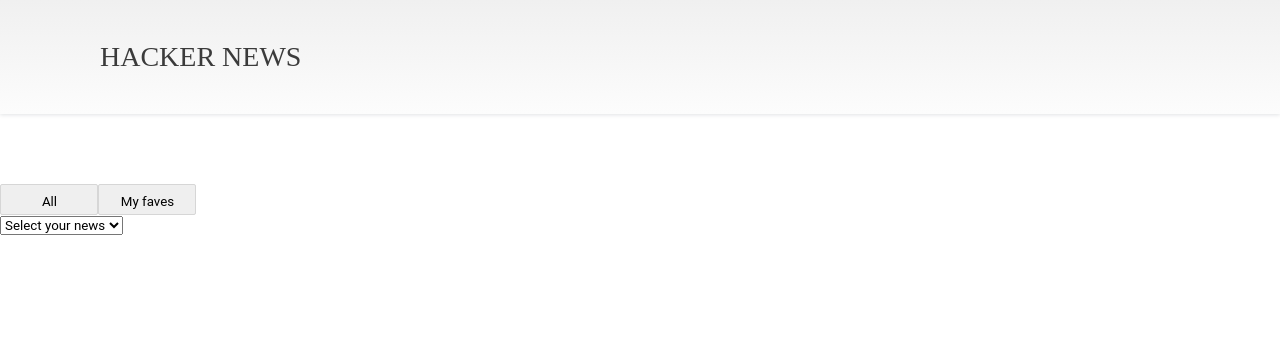
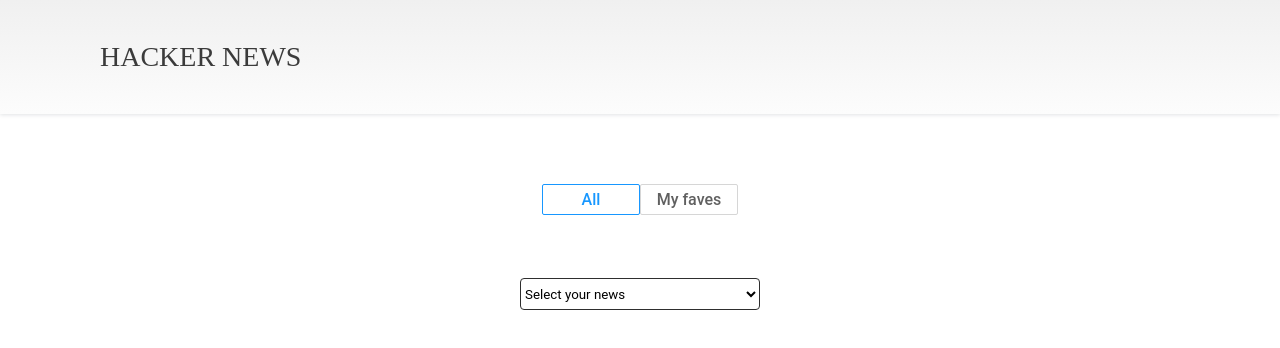
Before and after one commit to matax123/hacker-news, a React (Create React App) app: page / in a window 1280 px wide. Shown: the top 348 px of the page. Built offline with nearby package versions, Linux system fonts and the light colour scheme.

Commit message:
feat: styles for select and buttons in app component

```diff
--- a/src/App.tsx
+++ b/src/App.tsx
@@ -36,14 +36,19 @@
       <main className='app__content'>
         <section>
           <div>
-            <button className='app__button-all' onClick={() => { setAllNews(true) }}>
+            <button className={allNews ? 'app__button-all app__selected-button' : 'app__button-all'} onClick={() => { setAllNews(true) }}>
               All
             </button>
-            <button className='app__button-my-faves' onClick={() => { setAllNews(false) }}>
+            <button className={!allNews ? 'app__button-my-faves app__selected-button' : 'app__button-my-faves'} onClick={() => { setAllNews(false) }}>
               My faves
             </button>
           </div>
-          <div>
+        </section>
+        <section className='app__news-container'>
+            <div className='app__news-grid'>
+              <div className='app__select-news-container' style={
+                allNews ? { visibility: 'visible' } : { visibility: 'hidden' }
+              }>
                 <select onChange={async (e) => {
                   if (e.target.value !== 'default') {
                     await fetchNews(e.target.value).then(res => setNewsArray(res));
@@ -56,8 +61,8 @@
                   <option value="Vue">Vue</option>
                 </select>
               </div>
-        </section>
-        <section className='app__news'>
+
+              <div className='app__news'>
                 {allNews ?
                   <div>
                     {
@@ -81,6 +86,9 @@
                     }
                   </div>
                 }
+              </div>
+            </div>
+
         </section>
       </main>
     </div>
--- a/src/styles/App.css
+++ b/src/styles/App.css
@@ -20,36 +20,98 @@
   color: #3b3b3b;
 }
 
-.app__button-all{
+.app__content>section:nth-child(1) {
+  display: flex;
+  flex-direction: column;
+  justify-content: center;
+  align-items: center;
+}
+
+.app__button-all {
   width: 98px;
   height: 31px;
-  padding: 3px 39px 0 40px;
   border-radius: 2px;
   border: solid 1px #d6d6d6;
+  cursor: pointer;
+  background-color: white;
+  font-size: 16px;
+  font-weight: 500;
+  font-stretch: normal;
+  font-style: normal;
+  line-height: 1.75;
+  letter-spacing: normal;
+  text-align: center;
+  color: #606060;
 }
 
-.app__button-my-faves{
+.app__button-my-faves {
   width: 98px;
   height: 31px;
-  padding: 3px 16px 0 17px;
   border-radius: 2px;
   border: solid 1px #d6d6d6;
+  cursor: pointer;
+  background-color: white;
+  font-size: 16px;
+  font-weight: 500;
+  font-stretch: normal;
+  font-style: normal;
+  line-height: 1.75;
+  letter-spacing: normal;
+  text-align: center;
+  color: #606060;
 }
 
-.app__news{
+.app__selected-button{
+  border: solid 1px #1797ff;
+  color: #1797ff;
+}
+
+.app__news-container{
   display: flex;
   justify-content: center;
 }
 
-.app__news > div{
+.app__news-section {
+  display: flex;
+  justify-content: center;
+}
+
+.app__news-grid {
+  display: grid;
+  grid-template-columns: 1fr;
+  grid-template-rows: calc(32px + 38px) 1fr;
+  grid-column-gap: 0px;
+  grid-row-gap: 0px;
+  padding-top: 63px;
+  max-width: 1126px;
+  margin: 0 20px;
+}
+
+.app__select-news-container{
+  display: flex;
+  justify-content: flex-start;
+}
+
+.app__select-news-container>select{
+  width: 240px;
+  height: 32px;
+  border-radius: 4px;
+  border: solid 1px #2e2e2e;
+  background-color: #fff;
+}
+
+.app__news {
+  display: flex;
+  justify-content: center;
+}
+
+.app__news>div{
   display: grid;
   grid-template-columns: repeat(2, 1fr);
   grid-template-rows: 1fr;
   grid-column-gap: 0px;
   grid-row-gap: 0px;
   gap: 20px 50px;
-  padding: 0 20px;
-  margin: 20px 0px;
 }
 
 @media screen and (max-width: 1280px) {
@@ -62,7 +124,8 @@
   .app__header {
     padding-left: 30px;
   }
-  .app__news > div{
+
+  .app__news>div {
     gap: 20px 20px;
   }
 }
@@ -76,11 +139,11 @@
     width: 100%;
   }
 
-  .app__news{
+  .app__news {
     display: block;
   }
 
-  .app__news > div{
+  .app__news>div {
     display: flex;
     flex-wrap: wrap;
     justify-content: center;
--- a/src/styles/News.css
+++ b/src/styles/News.css
@@ -1,6 +1,5 @@
 .news__container{
   width: 550px;
-  height: 100%;
   border-radius: 6px;
   border: solid 1px #979797;
   background-color: #fff;
```
Lines whose indentation alone changed are shown as unchanged.
